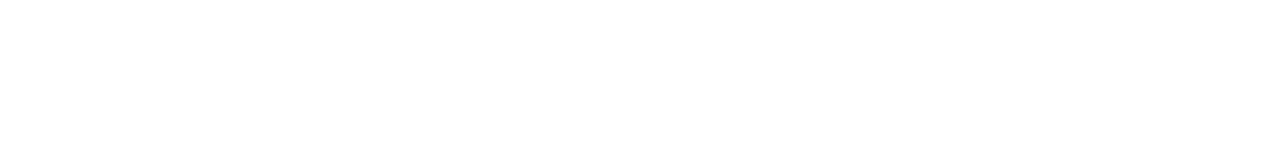
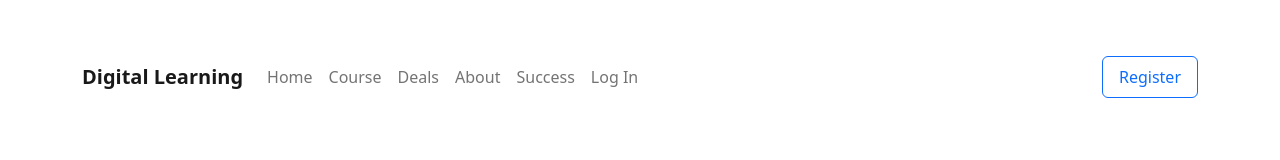
Before and after one commit to mabbasaliofficial/digital-learning, a plain HTML site: page index.html in a window 1280 px wide. Drawn offline with nearby package versions, Linux system fonts and the light colour scheme.

Commit message:
Navbar Added

```diff
--- a/index.html
+++ b/index.html
@@ -9,7 +9,43 @@
   </head>
   <body>
     <!-- Header Part Start -->
-
+    <!-- Navbar Section Start -->
+    <nav class="navbar navbar-expand-lg mt-5">
+        <div class="container">
+          <div>
+            <a class="navbar-brand fw-bold" href="#">Digital Learning</a>
+          <button class="navbar-toggler" type="button" data-bs-toggle="collapse" data-bs-target="#navbarNav" aria-controls="navbarNav" aria-expanded="false" aria-label="Toggle navigation">
+            <span class="navbar-toggler-icon"></span>
+          </button>
+          </div>
+          <div class="collapse navbar-collapse" id="navbarNav">
+            <ul class="navbar-nav">
+              <li class="nav-item">
+                <a class="nav-link" aria-current="page" href="#">Home</a>
+              </li>
+              <li class="nav-item">
+                <a class="nav-link" href="#">Course</a>
+              </li>
+              <li class="nav-item">
+                <a class="nav-link" href="#">Deals</a>
+              </li>
+              <li class="nav-item">
+                <a class="nav-link" href="#">About</a>
+              </li>
+              <li class="nav-item">
+                <a class="nav-link" href="#">Success</a>
+              </li>
+              <li class="nav-item">
+                <a class="nav-link" href="#">Log In</a>
+              </li>
+            </ul>
+          </div>
+          <div class="ms-5">
+            <button type="button" class="btn btn-outline-primary px-3 py-2">Register</button>
+          </div>
+        </div>
+      </nav>
+    <!-- Navbar Section End -->
     <!-- Header Part End -->
     <!-- Main Part Start -->
     <!-- Main Part End -->
```
